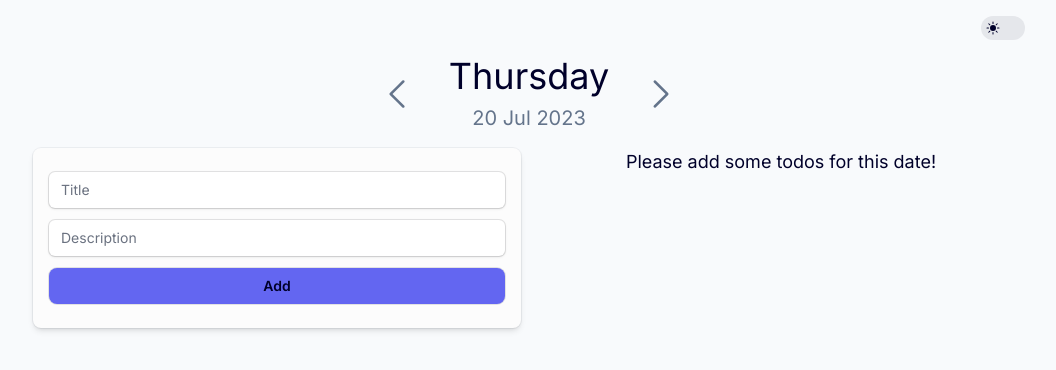
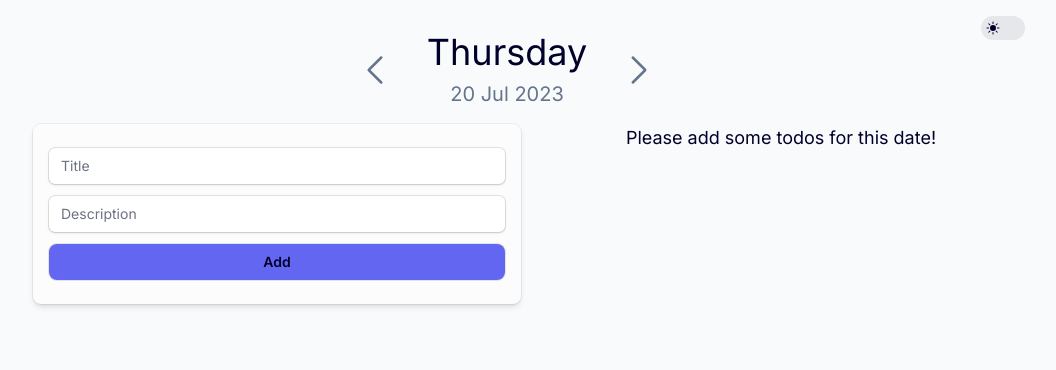
Before and after one commit to PetterFogel/nextjs-tailwind-zustand-todo-project, a Next.js app: page / in a window 1280 px wide. Shown: the top 370 px of the page, without its empty margins (111-1167 px from the left). Built offline with nearby package versions, Linux system fonts and the light colour scheme.

Commit message:
Implement space-y instead of gap spacing

```diff
--- a/app/page.tsx
+++ b/app/page.tsx
@@ -4,7 +4,7 @@ import { TodoContainer } from "@/components/todo-container/TodoContainer";
 
 export default function Home() {
   return (
-    <main className="m-auto flex max-w-5xl flex-col gap-4 p-4">
+    <main className="m-auto max-w-5xl space-y-4  p-4">
       <DarkModePanel />
       <TodoContainer />
     </main>
--- a/components/dark-mode-panel/DarkModePanel.tsx
+++ b/components/dark-mode-panel/DarkModePanel.tsx
@@ -31,7 +31,7 @@ export const DarkModePanel: FC = () => {
       onChange={toggleSwitchHandler}
       className={`${
         enabled ? "bg-primary" : "bg-gray-200"
-      } relative inline-flex h-6 w-11 items-center self-end rounded-full`}>
+      } relative float-right inline-flex h-6 w-11 items-center rounded-full`}>
       <span className="sr-only">Enable notifications</span>
       <div
         className={`${
```
